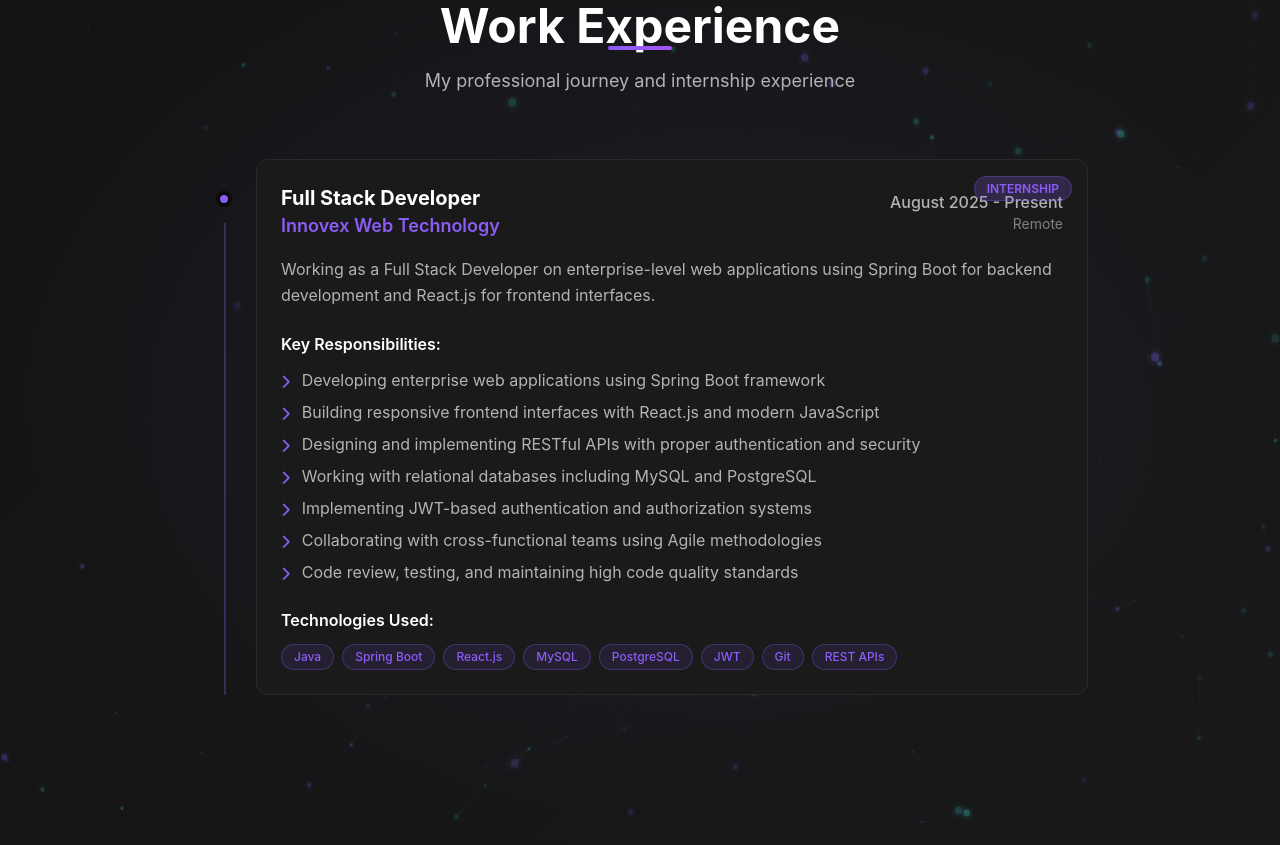
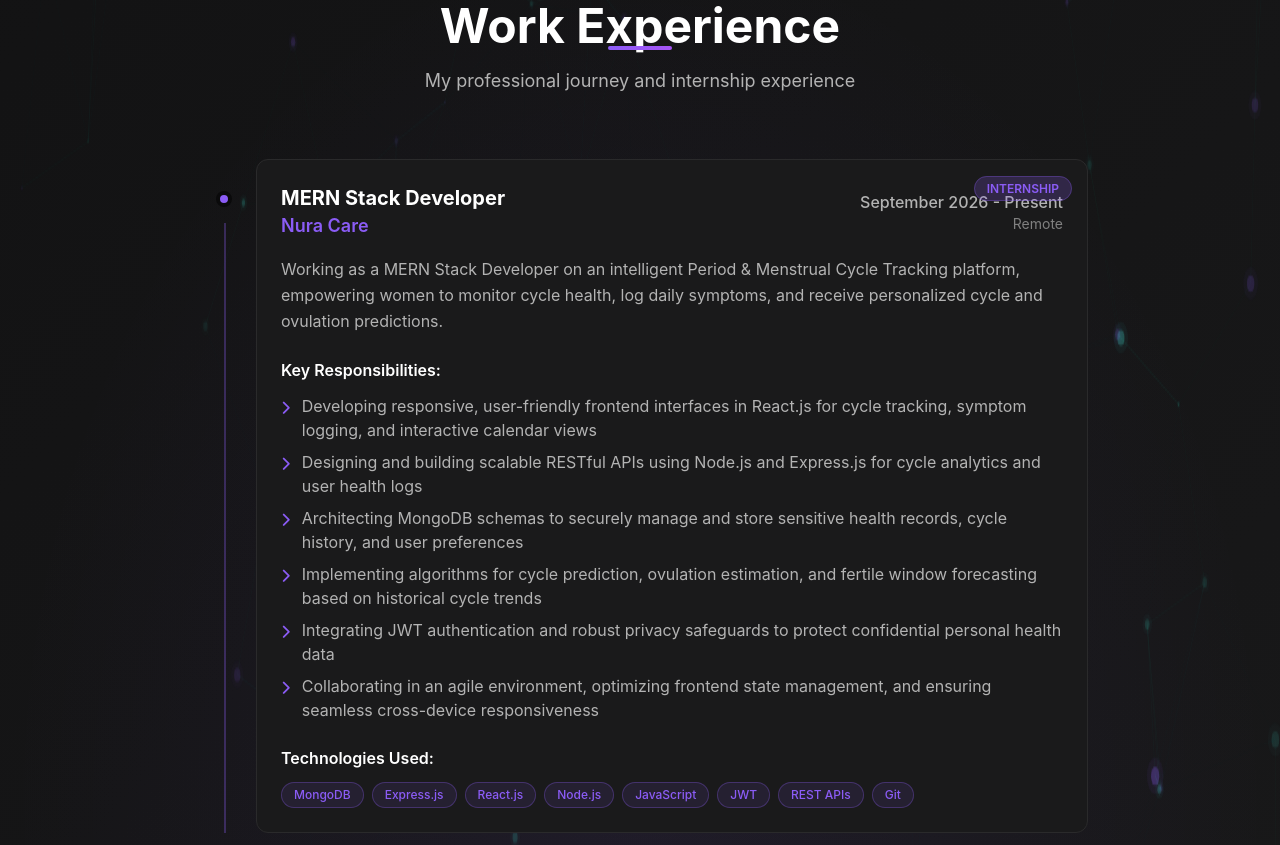
Before and after one commit to Pratikshapandey1609/Portfolio_new, a React (Create React App) app: page / in a window 1280 px wide. Shown: the part 3796-4641 px from the top of the page. Built offline with nearby package versions, Linux system fonts and the light colour scheme.

Commit message:
Adding experience

```diff
--- a/src/components/Experience.js
+++ b/src/components/Experience.js
@@ -29,19 +29,36 @@
 
   const experiences = [
     {
+      title: 'MERN Stack Developer',
+      company: 'Nura Care',
+      period: 'September 2026 - Present',
+      location: 'Remote',
+      description: 'Working as a MERN Stack Developer on an intelligent Period & Menstrual Cycle Tracking platform, empowering women to monitor cycle health, log daily symptoms, and receive personalized cycle and ovulation predictions.',
+      responsibilities: [
+        'Developing responsive, user-friendly frontend interfaces in React.js for cycle tracking, symptom logging, and interactive calendar views',
+        'Designing and building scalable RESTful APIs using Node.js and Express.js for cycle analytics and user health logs',
+        'Architecting MongoDB schemas to securely manage and store sensitive health records, cycle history, and user preferences',
+        'Implementing algorithms for cycle prediction, ovulation estimation, and fertile window forecasting based on historical cycle trends',
+        'Integrating JWT authentication and robust privacy safeguards to protect confidential personal health data',
+        'Collaborating in an agile environment, optimizing frontend state management, and ensuring seamless cross-device responsiveness'
+      ],
+      technologies: ['MongoDB', 'Express.js', 'React.js', 'Node.js', 'JavaScript', 'JWT', 'REST APIs', 'Git'],
+      type: 'internship'
+    },
+    {
       title: 'Full Stack Developer',
       company: 'Innovex Web Technology',
       period: 'August 2025 - Present',
       location: 'Remote',
-      description: 'Working as a Full Stack Developer on enterprise-level web applications using Spring Boot for backend development and React.js for frontend interfaces.',
+      description: 'Working as a Full Stack Developer on a comprehensive Restaurant Management & Online Food Ordering platform, utilizing Spring Boot for backend development and React.js for interactive frontend interfaces.',
       responsibilities: [
-        'Developing enterprise web applications using Spring Boot framework',
-        'Building responsive frontend interfaces with React.js and modern JavaScript',
-        'Designing and implementing RESTful APIs with proper authentication and security',
-        'Working with relational databases including MySQL and PostgreSQL',
-        'Implementing JWT-based authentication and authorization systems',
-        'Collaborating with cross-functional teams using Agile methodologies',
-        'Code review, testing, and maintaining high code quality standards'
+        'Developing core features for a restaurant management system, including dynamic digital menus, real-time table reservations, and order processing',
+        'Building responsive frontend interfaces with React.js and modern JavaScript for seamless diner and staff interactions',
+        'Designing and implementing robust RESTful APIs with Spring Boot for order workflows, menu inventory, and payment integration',
+        'Working with relational databases including MySQL and PostgreSQL for transaction records, menu catalogs, and customer data',
+        'Implementing JWT-based authentication and role-based access control for administrators, restaurant staff, and diners',
+        'Collaborating with cross-functional teams using Agile methodologies to deliver features iteratively',
+        'Code review, testing, and maintaining high code quality and system reliability'
       ],
       technologies: ['Java', 'Spring Boot', 'React.js', 'MySQL', 'PostgreSQL', 'JWT', 'Git', 'REST APIs'],
       type: 'internship'
```
